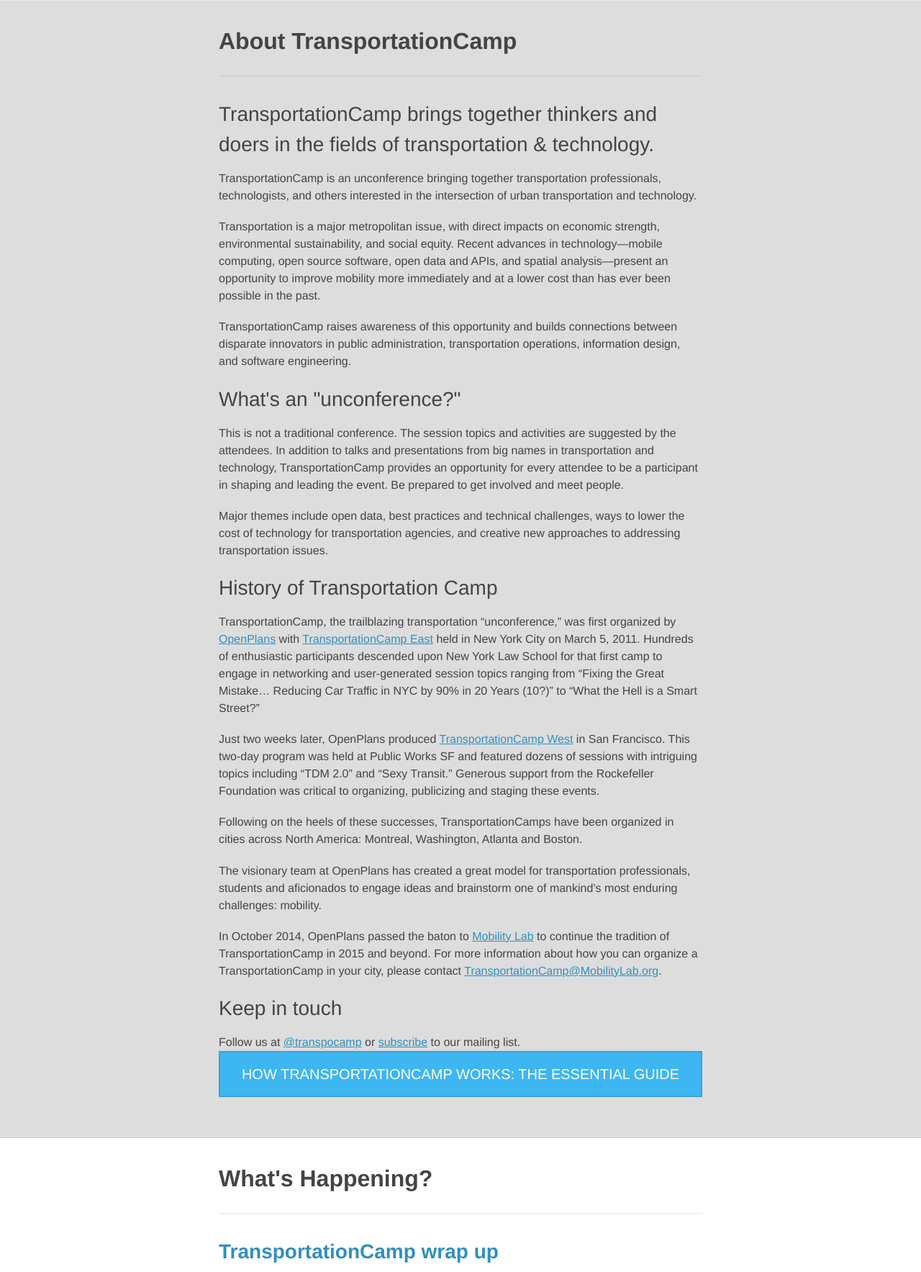
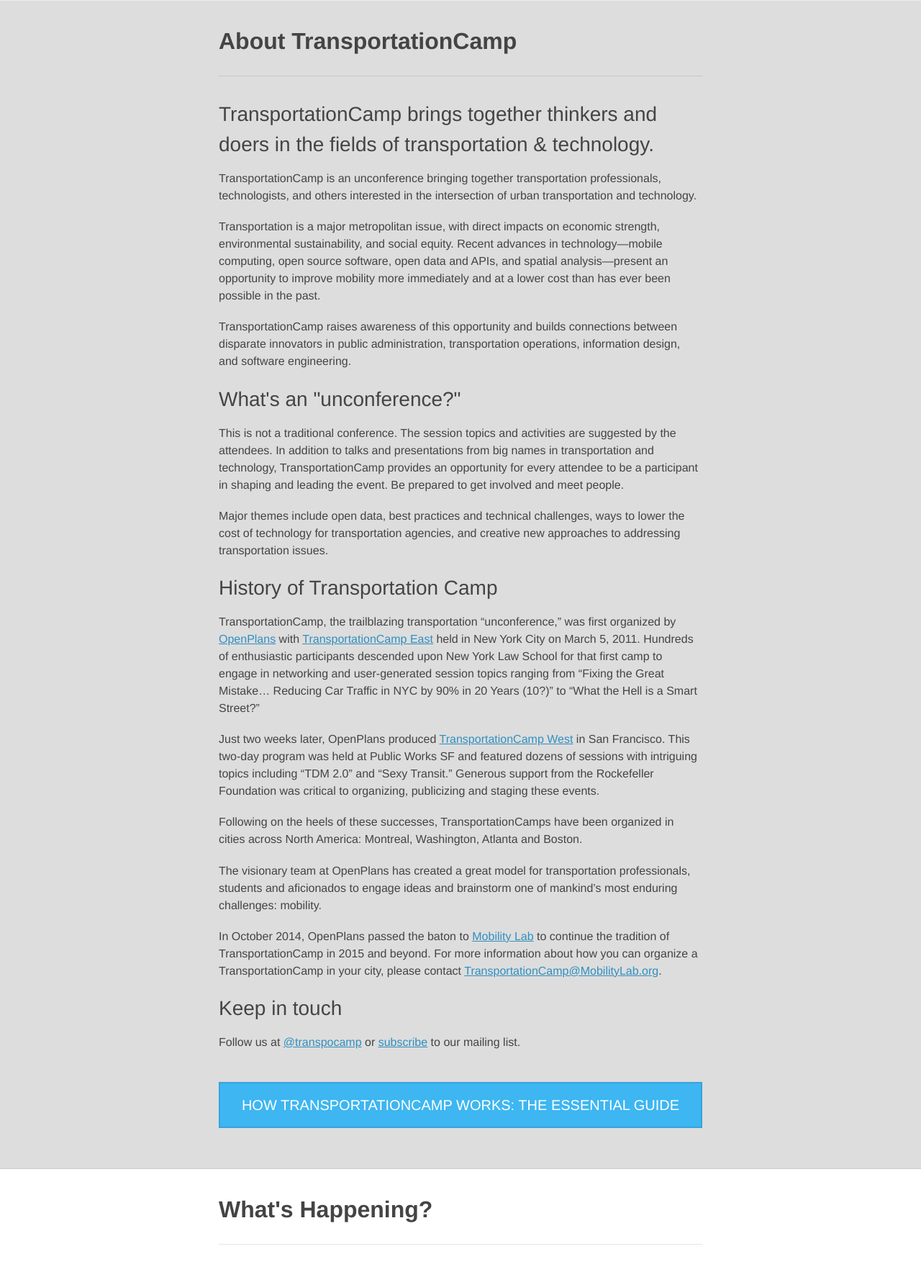
Before and after one commit to transpocamp/transportationcamp.org, a Jekyll site: the page built from index.html, in a window 1280 px wide. Shown: the part 1150-2917 px from the top of the page at 72% size. Built offline with Jekyll 4.4.1, drawn with Linux system fonts in a browser that asks for light colours; nearby versions of some CDN libraries; Markdown is read by kramdown in place of the engine named in the settings; grey boxes are pictures that could not be loaded.

Commit message:
one more <P>

```diff
--- a/index.html
+++ b/index.html
@@ -74,6 +74,7 @@
 
 <!-- BEGIN: Constant Contact Email List Form Button -->
 Follow us at <a href="https://twitter.com/transpocamp">@transpocamp</a> or <a href="http://visitor.r20.constantcontact.com/d.jsp?llr=hya6bgfab&p=oi&m=1105083663111&sit=av57j87fb&f=baa40368-baff-4d3c-8d33-9cbfb65f83ce">subscribe</a> to our mailing list.
+<p> &nbsp;
 <p>
 <!-- END: Constant Contact Email List Form Button -->
 
```
